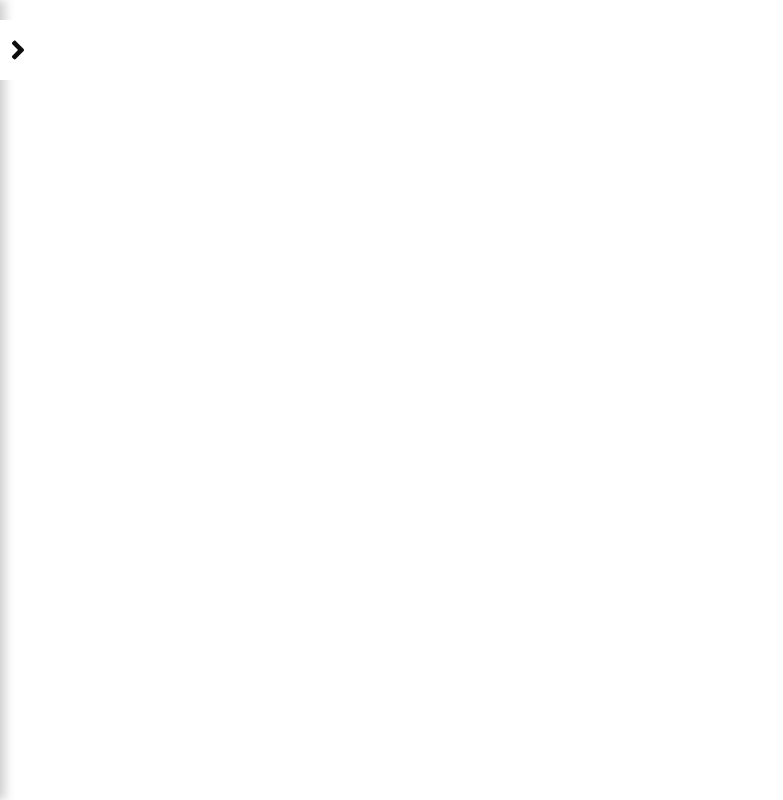
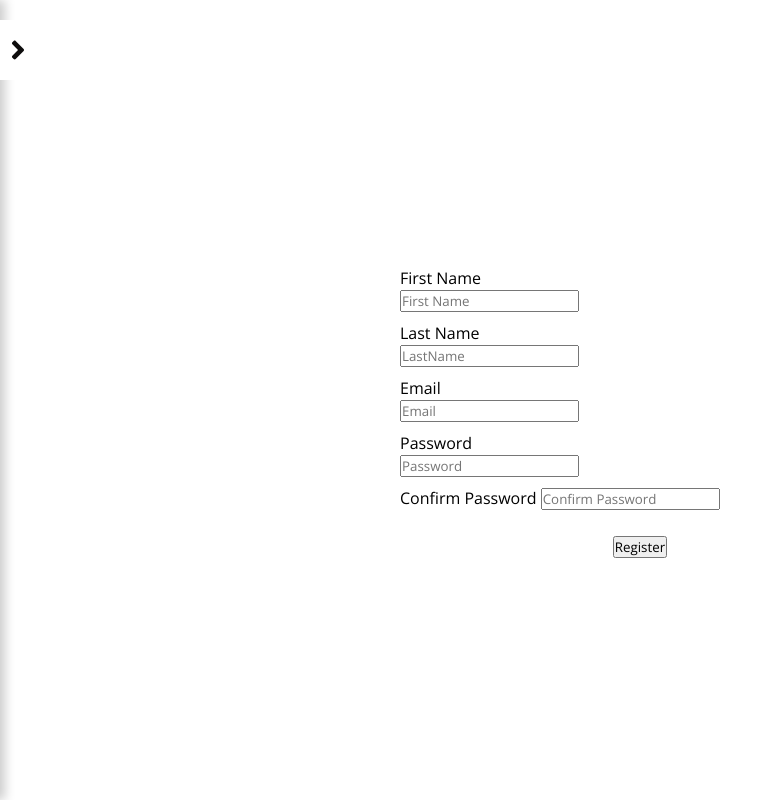
Before and after one commit to Flunavgt/oceans_and_trails_frontend, a React (Vite) app: page /registration in a window 1280 px wide. Shown: the whole page, without its empty margins (0-783 px from the left). Built offline with nearby package versions, Linux system fonts and the light colour scheme; no server answers.

Commit message:
registration form skeleton

```diff
--- a/src/App.jsx
+++ b/src/App.jsx
@@ -5,6 +5,7 @@
 import "./index.css";
 import Reservation from './components/Reservation/Reservation';
 import Tour from './components/Tour/Tour';
+import RegistrationForm from './components/RegistrationForm/registrationForm';
 
 function App() {
 	const [navVisible, showNavbar] = useState(false);
@@ -35,6 +36,11 @@
 							<h1>Settings</h1>
 						</div>
 					}/>
+					<Route path='/registration' element={
+						<div className={!navVisible ? "page" : "page page-with-navbar"}>
+							<RegistrationForm />
+						</div>
+					}/>
 				</Routes>
 			</div>
 		</BrowserRouter>
--- /dev/null
+++ b/src/components/RegistrationForm/registrationForm.jsx
@@ -0,0 +1,65 @@
+import React, {useState} from 'react';
+import '../../styles/registrationForm.css';
+
+function RegistrationForm() {
+    const [firstName, setFirstName] = useState(null);
+    const [lastName, setLastName] = useState(null);
+    const [email, setEmail] = useState(null);
+    const [password,setPassword] = useState(null);
+    const [confirmPassword,setConfirmPassword] = useState(null);
+
+    const handleInputChange = (e) => {
+        const {id , value} = e.target;
+        if(id === "firstName"){
+            setFirstName(value);
+        }
+        if(id === "lastName"){
+            setLastName(value);
+        }
+        if(id === "email"){
+            setEmail(value);
+        }
+        if(id === "password"){
+            setPassword(value);
+        }
+        if(id === "confirmPassword"){
+            setConfirmPassword(value);
+        }
+
+    }
+
+    const handleSubmit  = () => {
+        console.log(firstName,lastName,email,password,confirmPassword);
+    }
+
+    return(
+      <div className="form">
+          <div className="form-body">
+              <div className="username">
+                  <label className="form__label" for="firstName">First Name </label><br/>
+                  <input className="form__input" type="text" id="firstName" placeholder="First Name"/>
+              </div>
+              <div className="lastname">
+                  <label className="form__label" for="lastName">Last Name </label><br/>
+                  <input  type="text" name="" id="lastName"  className="form__input"placeholder="LastName"/>
+              </div>
+              <div className="email">
+                  <label className="form__label" for="email">Email </label><br/>
+                  <input  type="email" id="email" className="form__input" placeholder="Email"/>
+              </div>
+              <div className="password">
+                  <label className="form__label" for="password">Password </label><br/>
+                  <input className="form__input" type="password"  id="password" placeholder="Password"/>
+              </div>
+              <div className="confirm-password">
+                  <label className="form__label" for="confirmPassword">Confirm Password </label>
+                  <input className="form__input" type="password" id="confirmPassword" placeholder="Confirm Password"/>
+              </div>
+          </div>
+          <div class="footer">
+              <button type="submit" class="btn">Register</button>
+          </div>
+      </div>
+    )
+}
+export default RegistrationForm;
--- /dev/null
+++ b/src/styles/registrationForm.css
@@ -0,0 +1,36 @@
+body {
+  background: #bdc3c7;  /* fallback for old browsers */
+  background: -webkit-linear-gradient(right, #2c3e50, #bdc3c7);  /* Chrome 10-25, Safari 5.1-6 */
+  background: linear-gradient(to right, #2c3e50, #bdc3c7); /* W3C, IE 10+/ Edge, Firefox 16+, Chrome 26+, Opera 12+, Safari 7+ */
+}
+
+.form {
+  background-color: white;
+  border-radius: 5px;
+  width: 550px;
+  margin: 20px auto;
+  padding: 20px;
+
+  /* height: 600px; */
+}
+
+.form-body {
+  text-align: left;
+  padding: 20px 10px;
+}
+
+.form-body > * {
+  padding: 5px;
+}
+
+.form__label {
+  width: 40%;
+}
+
+.form_input {
+  width: 60%;
+}
+
+.footer {
+  text-align: center;
+}
```
